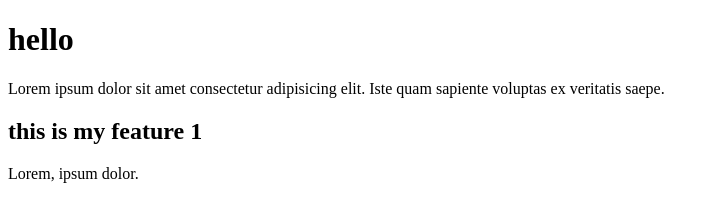
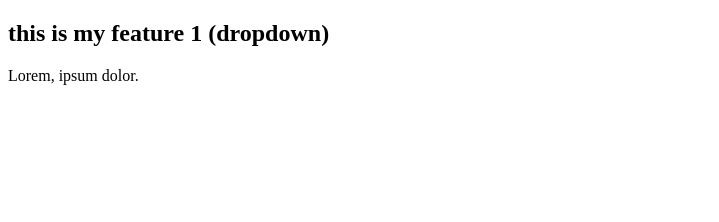
Before and after one commit to Shivam111005/localrepo, a plain HTML site: page index.html in a window 1280 px wide. Shown: the whole page, without its empty margins (0-719 px from the left). Drawn offline with Linux system fonts and the light colour scheme.

```diff
--- a/index.html
+++ b/index.html
@@ -6,12 +6,7 @@
     <title>Document</title>
   </head>
   <body>
-    <h1>hello</h1>
-    <p>
-      Lorem ipsum dolor sit amet consectetur adipisicing elit. Iste quam
-      sapiente voluptas ex veritatis saepe.
-    </p>
-    <h2>this is my feature 1</h2>
+    <h2>this is my feature 1 (dropdown)</h2>
     <p>Lorem, ipsum dolor.</p>
   </body>
 </html>
```
